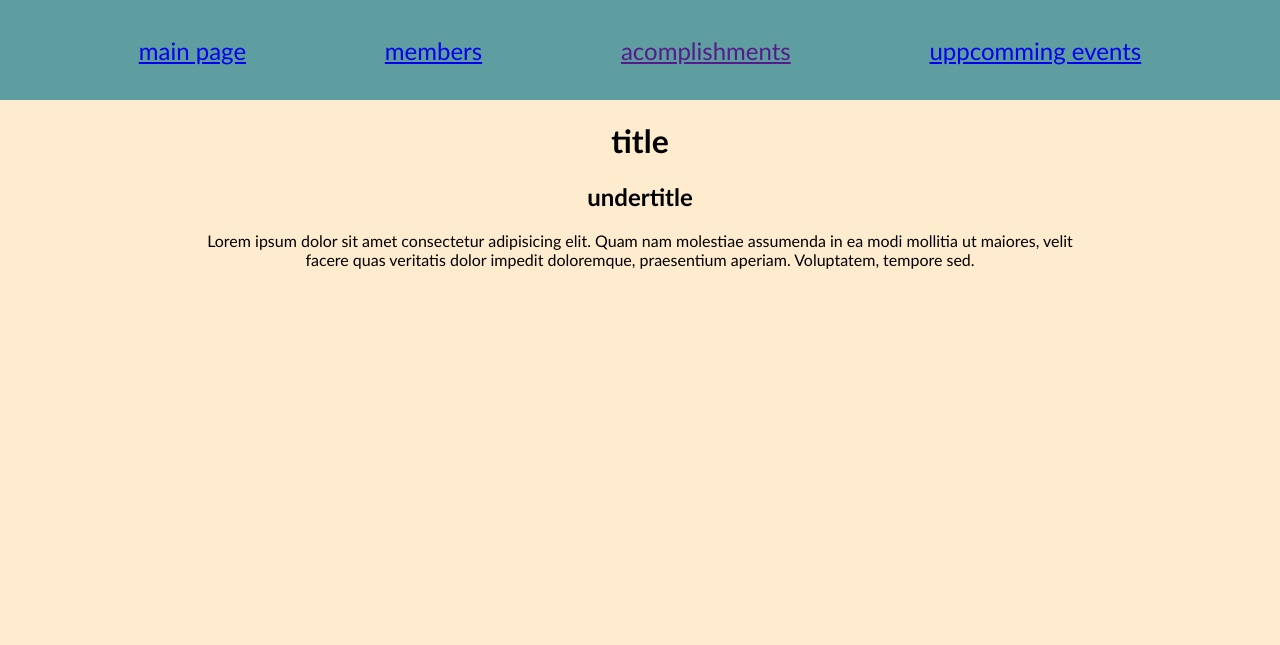
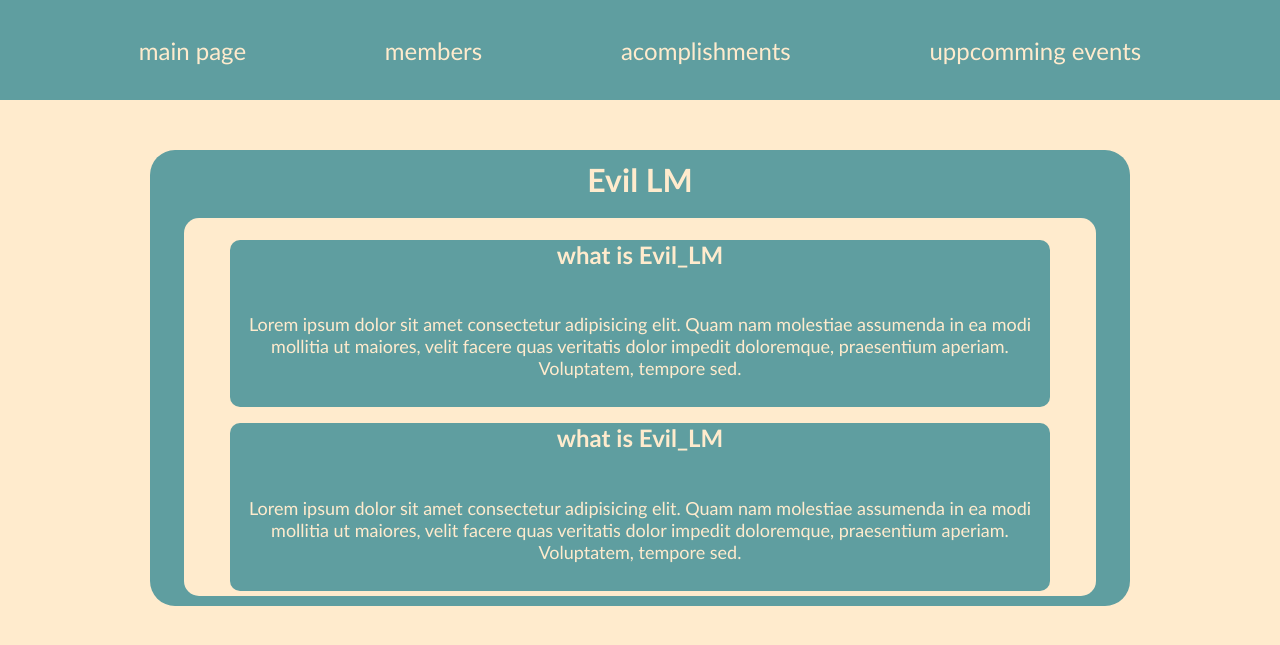
Before and after one commit to sebrai/private_user_library, a Flask app: page / in a window 1280 px wide. Shown: the top 645 px of the page. Run offline with Flask 3, Linux system fonts and the light colour scheme.

Commit message:
changed styling and html layout on main page

```diff
--- a/static/css/main.css
+++ b/static/css/main.css
@@ -14,10 +14,53 @@ nav div{
     font-size: x-large;
     font-family: 'Gill Sans', 'Gill Sans MT', Calibri, 'Trebuchet MS', sans-serif;
 
+
+}
+nav div a{
+    color: blanchedalmond;
+    text-decoration: none;
 }
 .main{
-    width: 70%;
+    width: 75%;
     margin: 0 auto;
+    padding: 10px;
+    margin-top: 50px;
     text-align: center;
     font-family: 'Gill Sans', 'Gill Sans MT', Calibri, 'Trebuchet MS', sans-serif;
+    background-color: cadetblue;
+    border-radius: 25px;
 }
+.title{
+    font-size: xx-large;
+    color: blanchedalmond;
+    width: 60%;
+    margin: 0 auto;
+    margin-bottom: 2%;
+}
+.undertitle{
+    font-size: x-large;
+    color: blanchedalmond;
+    margin: 2%;
+/* margin-top: 200px; */
+}
+.part{
+background-color: cadetblue;
+border-radius: 10px;
+width: 90%;
+margin: 0 auto;
+
+}
+.content{
+background-color: blanchedalmond;
+width: 95%;
+margin: 0 auto;
+border-radius: 15px;
+padding: 5px 0;
+}
+.tekst{
+    padding: 10px;
+}
+.par{
+    color: blanchedalmond;
+    font-size: large;
+}
--- a/templates/index.html
+++ b/templates/index.html
@@ -16,11 +16,23 @@
         <div><a href="{{url_for('events')}}">uppcomming events</a></div>
     </nav>
     <div class="main">
-        <h1 class="title">title</h1>
+        <h1 class="title">Evil LM</h1>
         <div class="content">
-            <h2 class="undertitle">undertitle</h2>
-            <div class="tekst">
-                <p class="par">Lorem ipsum dolor sit amet consectetur adipisicing elit. Quam nam molestiae assumenda in ea modi mollitia ut maiores, velit facere quas veritatis dolor impedit doloremque, praesentium aperiam. Voluptatem, tempore sed.</p>
+            <div class="part">
+                <h2 class="undertitle">what is Evil_LM</h2>
+                <div class="tekst">
+                    <p class="par">Lorem ipsum dolor sit amet consectetur adipisicing elit. Quam nam molestiae assumenda
+                        in ea modi mollitia ut maiores, velit facere quas veritatis dolor impedit doloremque,
+                        praesentium aperiam. Voluptatem, tempore sed.</p>
+                </div>
+            </div>
+            <div class="part">
+                <h2 class="undertitle">what is Evil_LM</h2>
+                <div class="tekst">
+                    <p class="par">Lorem ipsum dolor sit amet consectetur adipisicing elit. Quam nam molestiae assumenda
+                        in ea modi mollitia ut maiores, velit facere quas veritatis dolor impedit doloremque,
+                        praesentium aperiam. Voluptatem, tempore sed.</p>
+                </div>
             </div>
         </div>
     </div>
```
Also changed, not shown: README.md.
